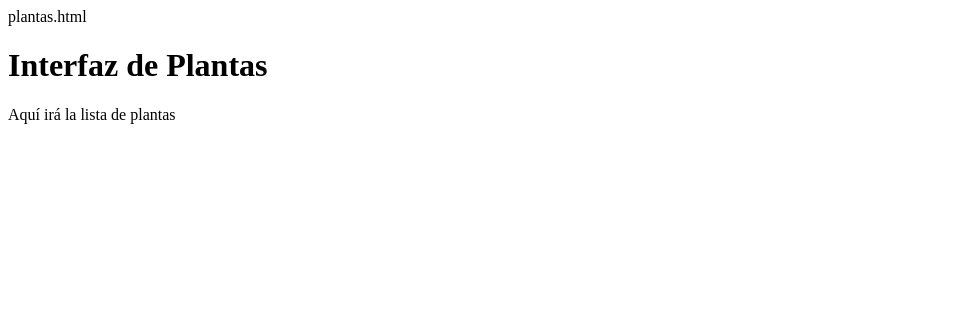
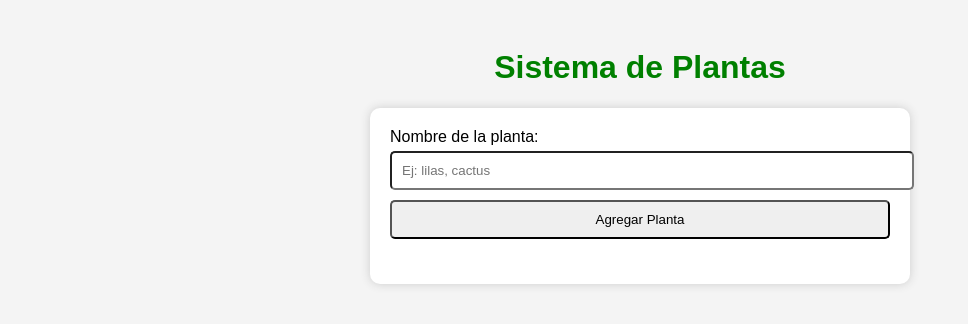
Before and after one commit to charlenypuello/Tarea-CRUD-Charlenys-Puello-2024-1737, a plain HTML site: page plantas.html in a window 1280 px wide. Shown: the whole page, without its empty margins (0-968 px from the left). Drawn offline with Linux system fonts and the light colour scheme.

Commit message:
Agregado contenido a plantas.html

```diff
--- a/plantas.html
+++ b/plantas.html
@@ -1,3 +1,88 @@
-plantas.html
-<h1>Interfaz de Plantas</h1>
-<p>Aquí irá la lista de plantas</p>
+<!DOCTYPE html>
+<html lang="es">
+<head>
+    <meta charset="UTF-8">
+    <title>Sistema de Plantas</title>
+    <style>
+        body {
+            font-family: Arial, sans-serif;
+            background: #f4f4f4;
+            padding: 20px;
+        }
+
+        h1 {
+            text-align: center;
+            color: green;
+        }
+
+        .container {
+            max-width: 500px;
+            margin: auto;
+            background: white;
+            padding: 20px;
+            border-radius: 10px;
+            box-shadow: 0px 0px 10px #ccc;
+        }
+
+        input, button {
+            padding: 10px;
+            margin: 5px 0;
+            width: 100%;
+            border-radius: 5px;
+        }
+
+        ul {
+            margin-top: 20px;
+        }
+
+        li {
+            padding: 8px;
+            background: #e8ffe8;
+            border-radius: 5px;
+            margin: 5px 0;
+        }
+    </style>
+</head>
+<body>
+
+    <h1>Sistema de Plantas</h1>
+
+    <div class="container">
+        <label>Nombre de la planta:</label>
+        <input type="text" id="inputPlanta" placeholder="Ej: lilas, cactus">
+
+        <button onclick="agregarPlanta()">Agregar Planta</button>
+
+        <ul id="lista"></ul>
+    </div>
+
+    <script>
+        const listaPlantas = [];
+
+        function agregarPlanta() {
+            const nombre = document.getElementById("inputPlanta").value;
+
+            if (nombre.trim() === "") {
+                alert("El nombre no puede estar vacio");
+                return;
+            }
+
+            listaPlantas.push(nombre);
+            mostrarPlantas();
+            document.getElementById("inputPlanta").value = "";
+        }
+
+        function mostrarPlantas() {
+            const ul = document.getElementById("lista");
+            ul.innerHTML = "";
+
+            listaPlantas.forEach(planta => {
+                const li = document.createElement("li");
+                li.textContent = planta;
+                ul.appendChild(li);
+            });
+        }
+    </script>
+
+</body>
+</html>
```
